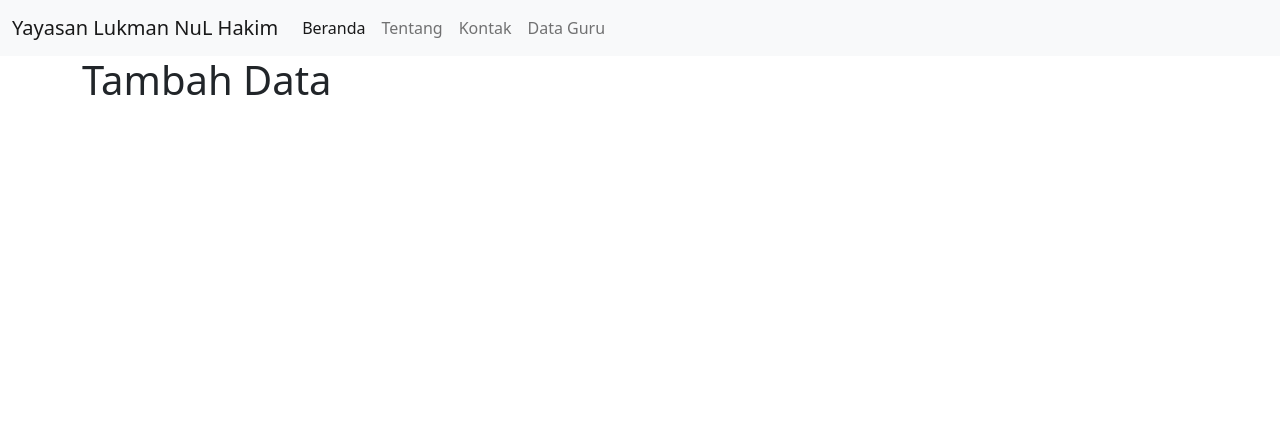
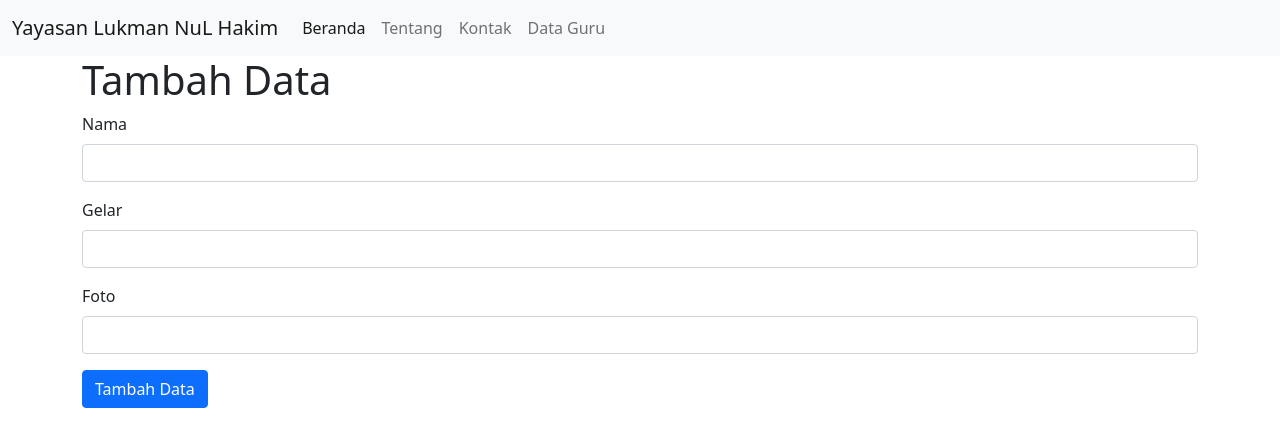
Before and after one commit to rociretama/SDLukman, a CodeIgniter 4 app: template app/Views/guru/create.php in a window 1280 px wide. Shown: the top 447 px of the page. Run offline with PHP 8.4 and a stand-in for CodeIgniter, Linux system fonts and the light colour scheme; the template is opened without the code that fills it, so the values that code supplies are empty; some libraries are stand-ins or nearby versions.

Commit message:
build create.php

```diff
--- a/app/Views/guru/create.php
+++ b/app/Views/guru/create.php
@@ -5,6 +5,22 @@
   <div class="row">
     <div class="col">
     <h1>Tambah Data</h1>
+    <form>
+    <div class="mb-3">
+    <label for="exampleInputNama1" class="form-label">Nama</label>
+    <input type="Nama" class="form-control" id="exampleInputNama1">
+  </div>
+  <div class="mb-3">
+    <label for="exampleInputGelar1" class="form-label">Gelar</label>
+    <input type="Gelar" class="form-control" id="exampleInputGelar1" aria-describedby="emailHelp">
+    </div>
+  <div class="mb-3">
+    <label for="exampleInputFoto1" class="form-label">Foto</label>
+    <input type="Foto" class="form-control" id="exampleInputFoto1" aria-describedby="emailHelp">
+    </div>
+
+  <button type="submit" class="btn btn-primary" mt-3>Tambah Data</button>
+</form>
     </div>
   </div>
 </div>
```
